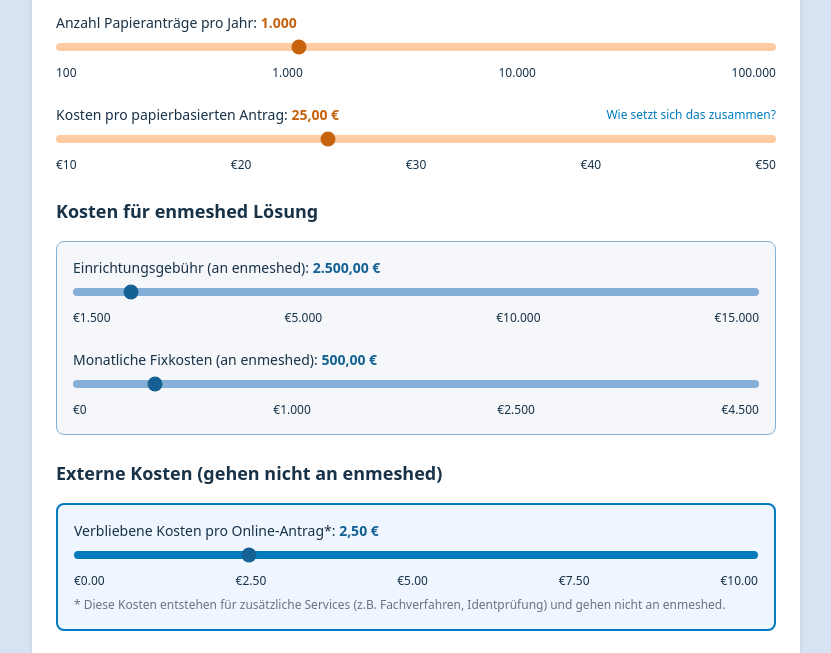
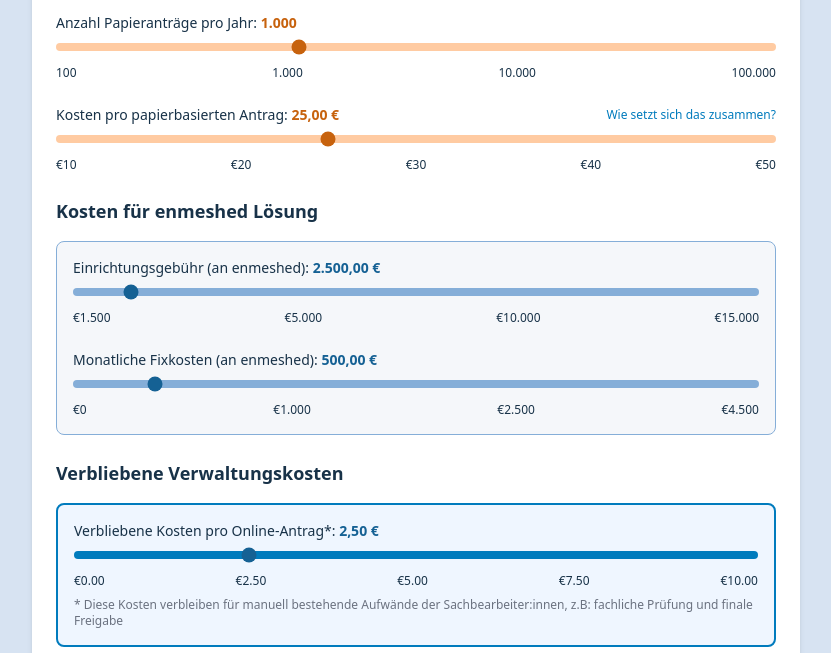
Before and after one commit to fatschi/fatschi.github.io, a website: page calculator_onlineantrag.html in a window 1280 px wide. Shown: the part 147-800 px from the top of the page, without its empty margins (224-1055 px from the left). Drawn offline with nearby package versions, Linux system fonts and the light colour scheme.

Commit message:
fix: small changes for michael

```diff
--- a/calculator_hunting.html
+++ b/calculator_onlineantrag.html
@@ -259,7 +259,7 @@
               <!-- Additional external costs section -->
               <div class="mt-6">
                 <h3 class="text-lg font-semibold text-secondary mb-4">
-                  Externe Kosten (gehen nicht an enmeshed)
+                  Verbliebene Verwaltungskosten
                 </h3>
                 <div class="bg-blue-50 p-4 rounded-lg border-2 border-primary">
                   <div class="space-y-2">
@@ -291,8 +291,9 @@
                       <span>€10.00</span>
                     </div>
                     <p class="text-xs text-gray-500 mt-2">
-                      * Diese Kosten entstehen für zusätzliche Services (z.B.
-                      Fachverfahren, Identprüfung) und gehen nicht an enmeshed.
+                      * Diese Kosten verbleiben für manuell bestehende Aufwände
+                      der Sachbearbeiter:innen, z.B: fachliche Prüfung und
+                      finale Freigabe
                     </p>
                   </div>
                 </div>
```
